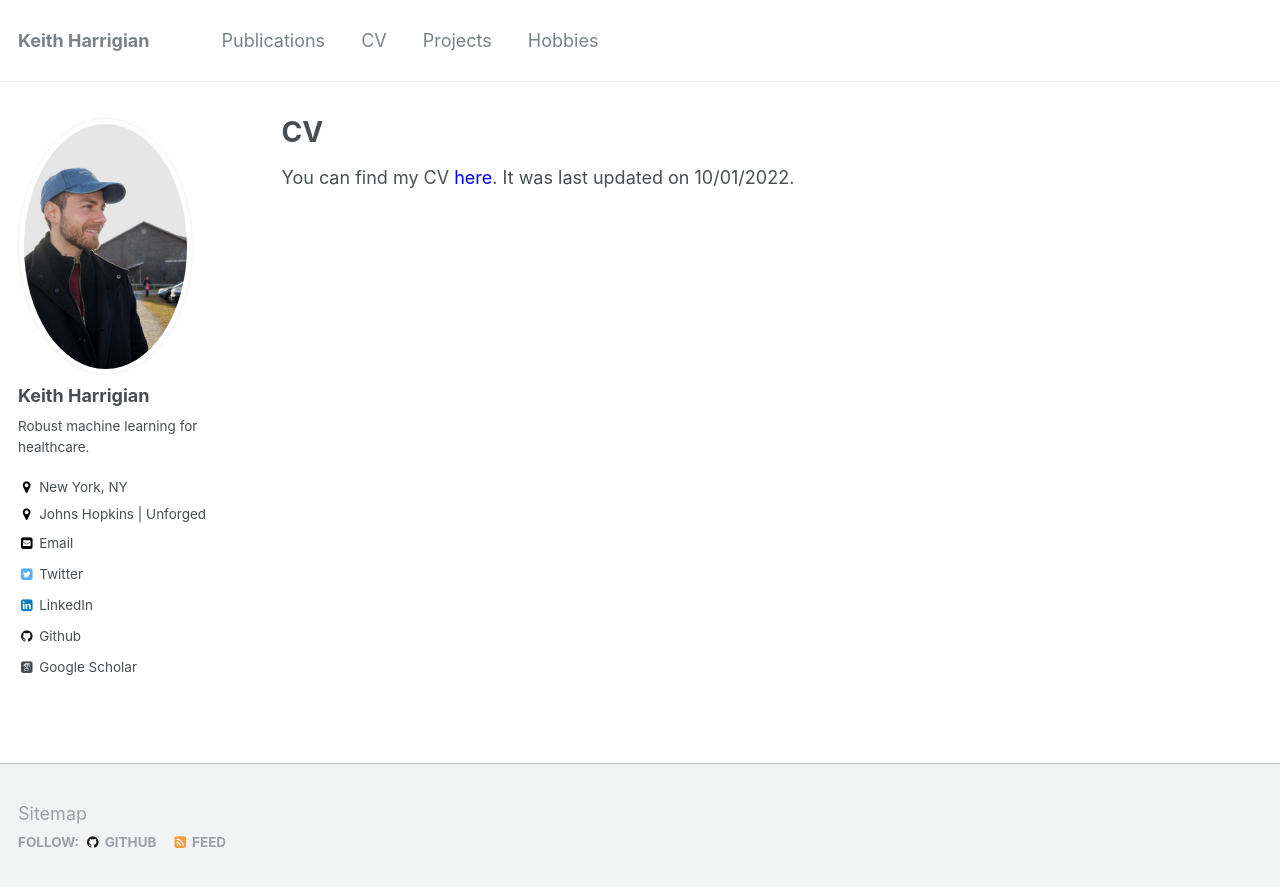
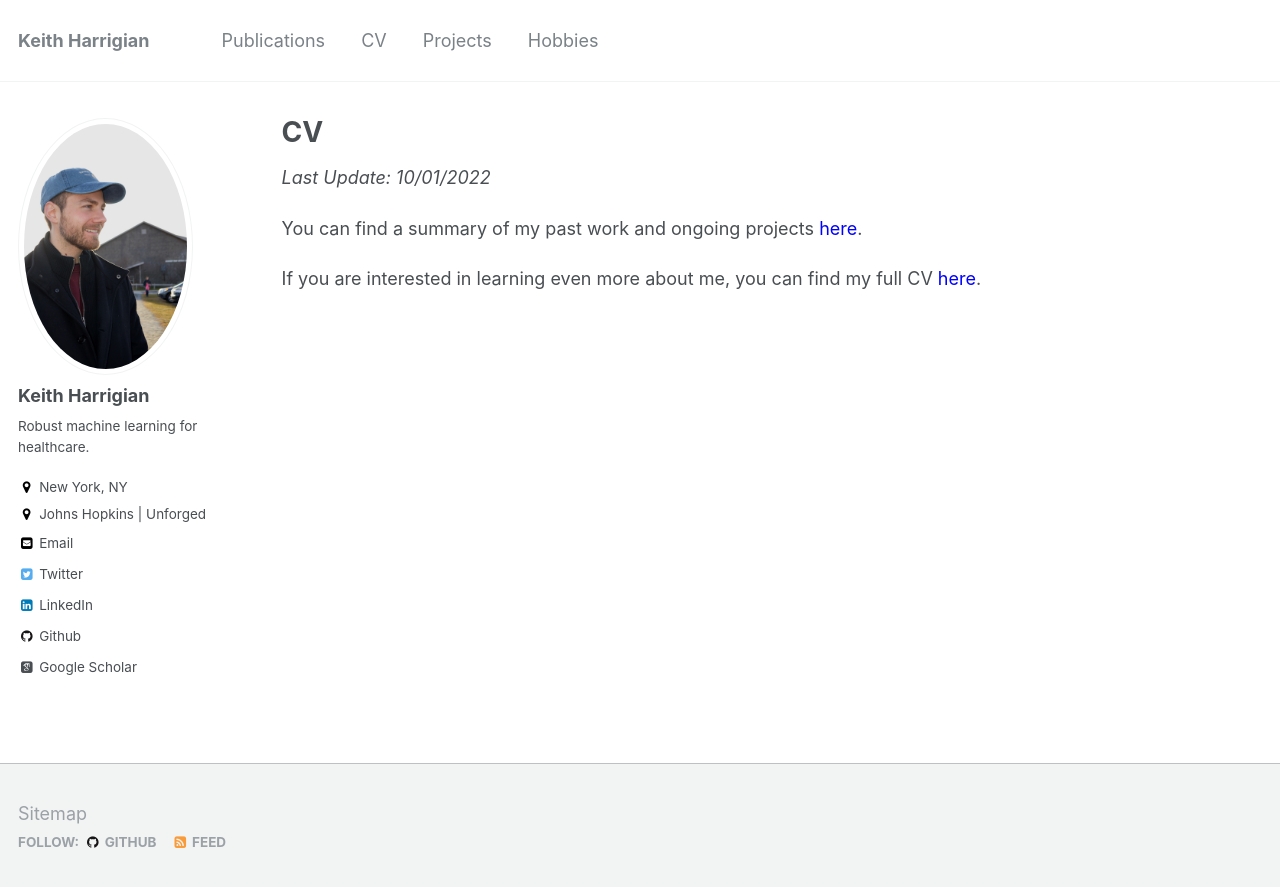
Before and after one commit to kharrigian/kharrigian.github.io, a Jekyll site: the page built from _pages/cv.md, in a window 1280 px wide. Shown: the top 887 px of the page. Built offline with Jekyll 4.4.1, drawn with Linux system fonts in a browser that asks for light colours; some web fonts are replaced.

Commit message:
CV updates

```diff
--- a/_pages/cv.md
+++ b/_pages/cv.md
@@ -9,4 +9,8 @@ redirect_from:
 
 {% include base_path %}
 
-You can find my CV [<span style="color:blue">here</span>](https://kharrigian.github.io/files/HarrigianCV.pdf). It was last updated on 10/01/2022.
+*Last Update: 10/01/2022*
+
+You can find a summary of my past work and ongoing projects [<span style="color:blue">here</span>](https://kharrigian.github.io/files/HarrigianCVOnePage.pdf).
+
+If you are interested in learning even more about me, you can find my full CV [<span style="color:blue">here</span>](https://kharrigian.github.io/files/HarrigianCV.pdf).
```
Also changed, not shown: 2 other files.
